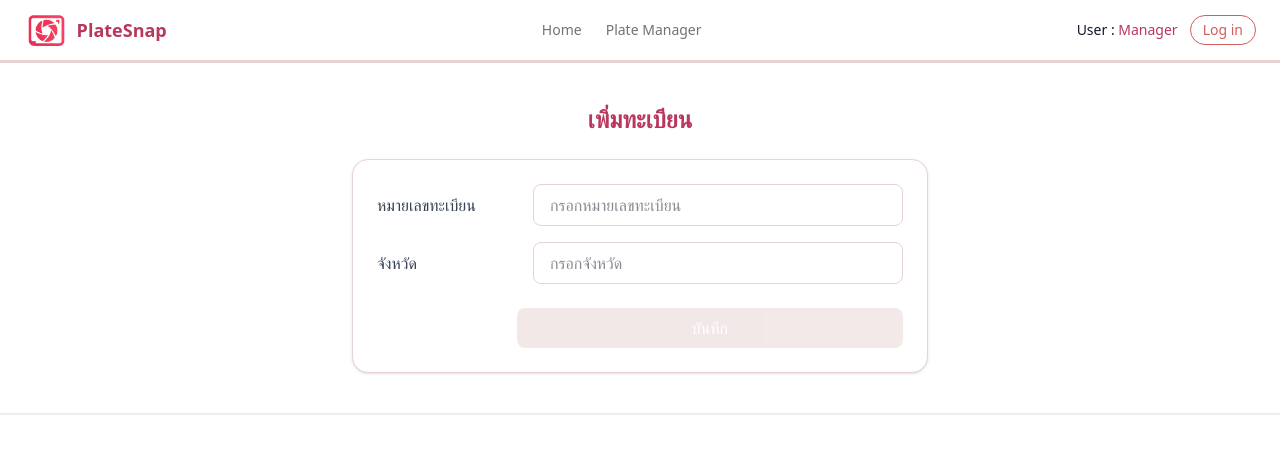
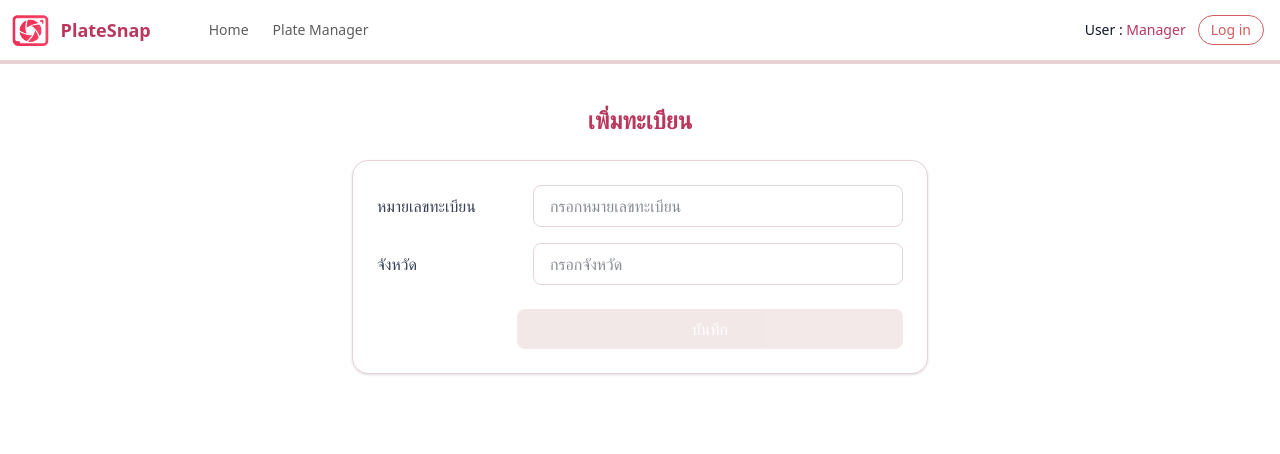
Before and after one commit to Kyaputan/PlateSnap, a React (Vite) app in the folder Frontend/: page / in a window 1280 px wide. Shown: the top 454 px of the page. Built offline with nearby package versions, Linux system fonts and the light colour scheme.

Commit message:
frontend

```diff
--- a/Frontend/src/App.jsx
+++ b/Frontend/src/App.jsx
@@ -12,68 +12,76 @@ const COLORS = {
 
 // ---------- UI Building Blocks ----------
 function Navbar() {
+  // ====== ปรับสองค่านี้เพื่อย้ายเมนูตามใจ ======
+  const MENU_ALIGN = "left";   // "left" | "center" | "right"
+  const MENU_OFFSET_PX = 50;    // ตัวเลขบวก/ลบ ขยับละเอียดเป็น px
+  // ============================================
+
+  const alignClass =
+    MENU_ALIGN === "center" ? "justify-center"
+      : MENU_ALIGN === "right" ? "justify-end"
+      : "justify-start";
+
   return (
-    <header className="sticky top-0 z-10 bg-white border-b"
-            style={{ borderColor: COLORS.surface }}>
-      <div className="w-full px-3 sm:px-4 lg:px-6 py-3 flex items-center justify-between">
-        {/* Brand */}
-        <div className="flex items-center gap-2">
-          <img src="/logo.png" alt="PlateSnap" className="h-9 w-auto" />
-          <span className="font-semibold text-lg"
-                style={{ color: COLORS.primary }}>
-            PlateSnap
-          </span>
+    <header className="sticky top-0 z-10 bg-white border-b-4 border-soft">
+      {/* Grid 3 คอลัมน์: [ซ้าย | กลาง | ขวา] */}
+      <div className="w-full grid grid-cols-[auto_1fr_auto] items-center pl-2 pr-4 py-3 gap-2">
+        {/* ซ้าย: โลโก้ + ชื่อ */}
+        <div className="flex items-center">
+          <img src="/logo.png" alt="PlateSnap" className="h-9 w-auto shrink-0" />
+          <span className="ml-2 font-semibold text-lg text-primary">PlateSnap</span>
         </div>
 
-        {/* Nav */}
-        <nav className="hidden md:flex items-center gap-6 text-sm">
+        {/* กลาง: แทร็กสำหรับวางเมนู (ขยับได้อิสระ) */}
+        <div className={`relative flex ${alignClass} col-start-2`}>
+          <nav
+            className="relative flex items-center gap-6 text-sm"
+            style={{ left: MENU_OFFSET_PX }}
+          >
             <a
               href="#"
               className="
                 relative
-              text-[#737373] hover:text-[#B9375D] transition-colors
+                text-[#5d5d5d] hover:text-[#B9375D] transition-colors
                 after:absolute after:left-0 after:-bottom-1 after:h-[3px] after:w-0
                 after:bg-[#B9375D] after:transition-all hover:after:w-full
               "
             >
               Home
             </a>
+
             <a
               href="#"
               className="
                 relative
-              text-[#737373] hover:text-[#B9375D] transition-colors
+                text-[#5d5d5d] hover:text-[#B9375D] transition-colors
                 after:absolute after:left-0 after:-bottom-1 after:h-[3px] after:w-0
                 after:bg-[#B9375D] after:transition-all hover:after:w-full
               "
             >
               Plate Manager
             </a>
+
           </nav>
+        </div>
 
-        {/* User + Login (ยังไม่ทำงาน) */}
+        {/* ขวา: User + Login */}
         <div className="flex items-center gap-3">
           <span className="text-xs md:text-sm">
-            User : <span style={{ color: COLORS.primary }}>Manager</span>
+            User : <span className="text-primary">Manager</span>
           </span>
           <button
             type="button"
-            className="px-3 py-1 rounded-full border text-sm"
-            style={{
-              borderColor: COLORS.accent,
-              color: COLORS.accent,
-              backgroundColor: "white",
-            }}
+            className="btn-outline px-3 py-1 rounded-full border text-sm border-accent text-accent bg-white hover:bg-soft transition"
           >
             Log in
           </button>
         </div>
       </div>
-      {/* เส้นไฮไลต์บนสุดบางๆ */}
-      <div style={{ backgroundColor: COLORS.surface }} className="h-[2px] w-full" />
     </header>
   );
 }
+
 
 function PageCard({ title, children }) {
   return (
@@ -169,9 +177,6 @@ export default function App() {
           </form>
         </PageCard>
       </main>
-
-      {/* เส้นขอบล่างอ่อนๆ ตามภาพ */}
-      <div style={{ backgroundColor: COLORS.muted }} className="h-[2px] w-full" />
     </div>
   );
 }
--- a/Frontend/src/index.css
+++ b/Frontend/src/index.css
@@ -7,6 +7,18 @@
   --accent: #D25D5D; /* hover/เน้น */
   --surface:#E7D3D3; /* เส้น/ขอบอ่อน */
   --muted:  #EEEEEE; /* เส้นคั่นบาง/พื้นหลังอ่อน */
+}
+
+@layer utilities{
+  .text-primary{ color: var(--brand); }
+  .text-muted{ color: #666; }
+  .text-accent{ color: var(--accent); }
+
+  .border-soft{ border-color: var(--surface); }
+  .border-accent{ border-color: var(--accent); }
+
+  .bg-soft{ background: var(--surface); }
+  .bg-pagebg{ background: var(--muted); }
 }
 
 /* ---- Base ---- */
```
Lines whose indentation alone changed are shown as unchanged.
